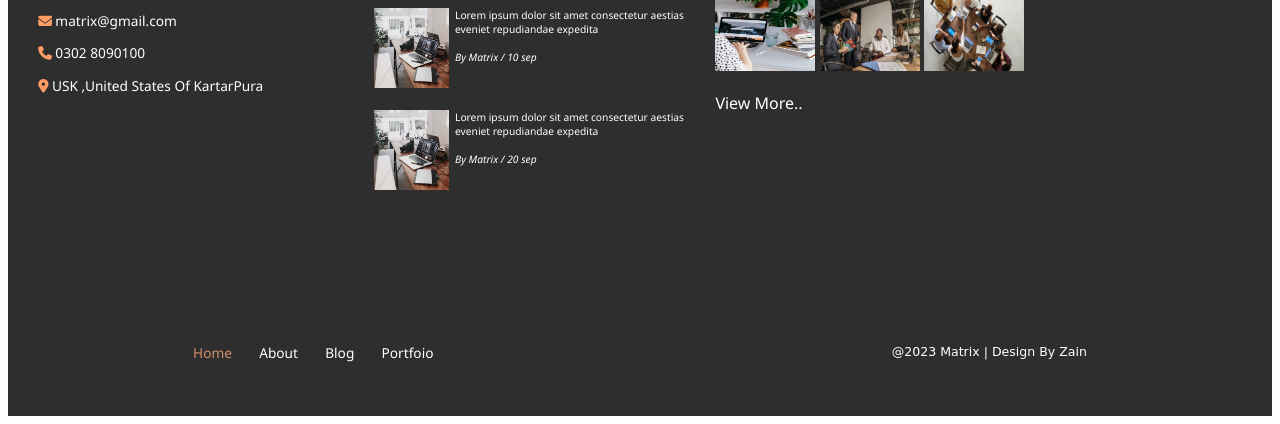
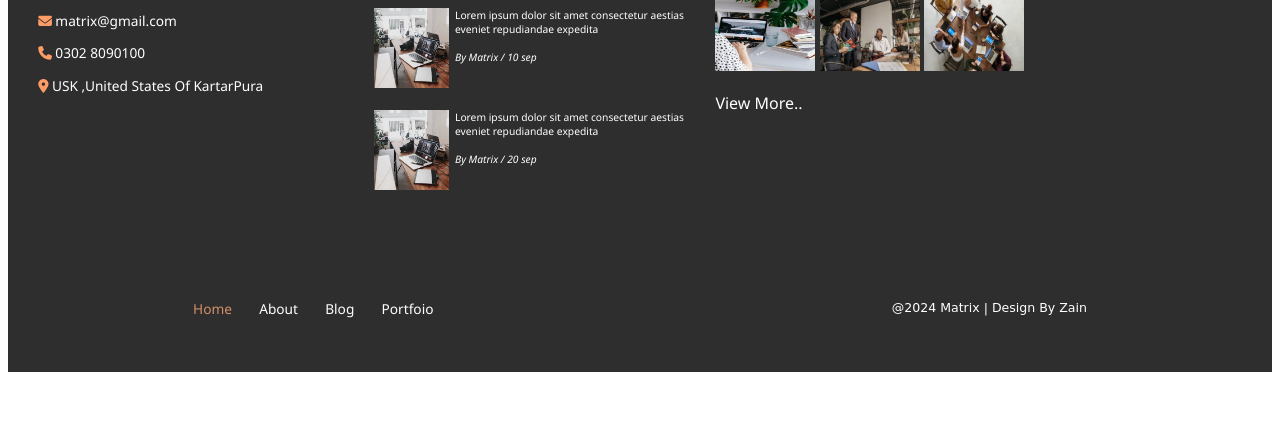
Before and after one commit to Zainshk64/proj3, a plain HTML site: page index.html in a window 1280 px wide. Shown: the part 5601-6025 px from the top of the page. After the commit the page ends 5981 px from the top, so only its background shows below. Drawn offline with Linux system fonts and the light colour scheme.

Commit message:
index.html

```diff
--- a/index.html
+++ b/index.html
@@ -558,7 +558,7 @@
                 </div>
             </div>
             <br>
-            <br><br>
+
 
 
             <div class="lastthing">
@@ -570,7 +570,7 @@
 
                 </div>
                 <div class="lastp">
-                    <p>@2023 Matrix | Design By Zain</p>
+                    <p>@2024 Matrix | Design By Zain</p>
                 </div>
             </div>
             <br><br>
```
